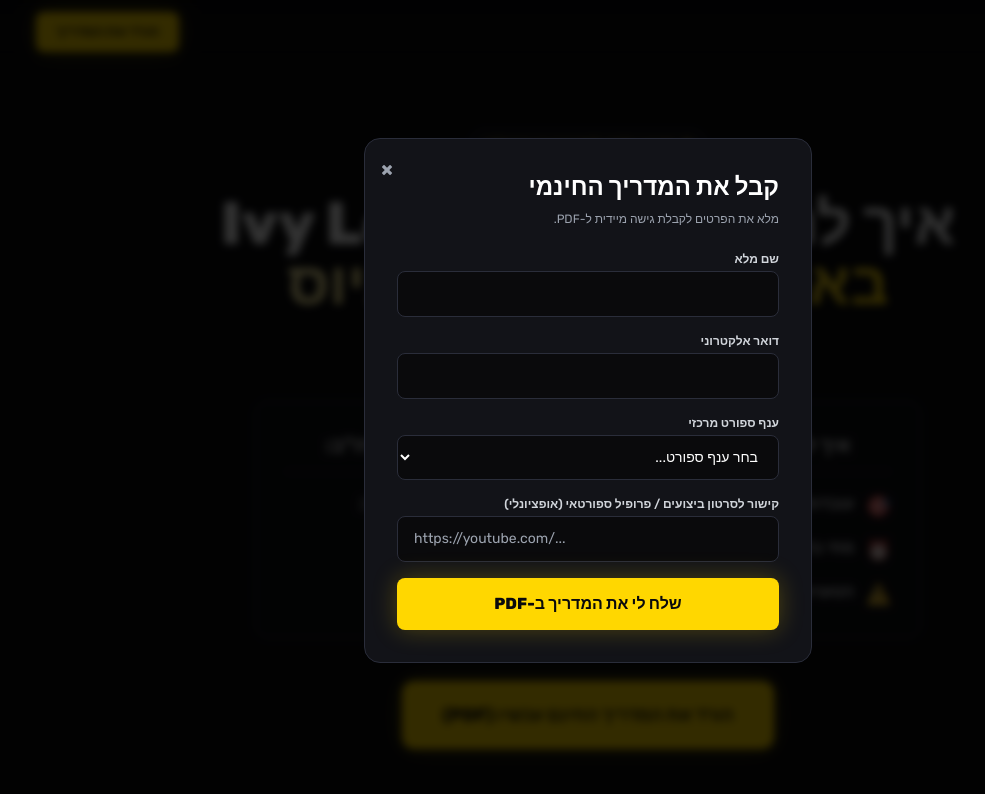
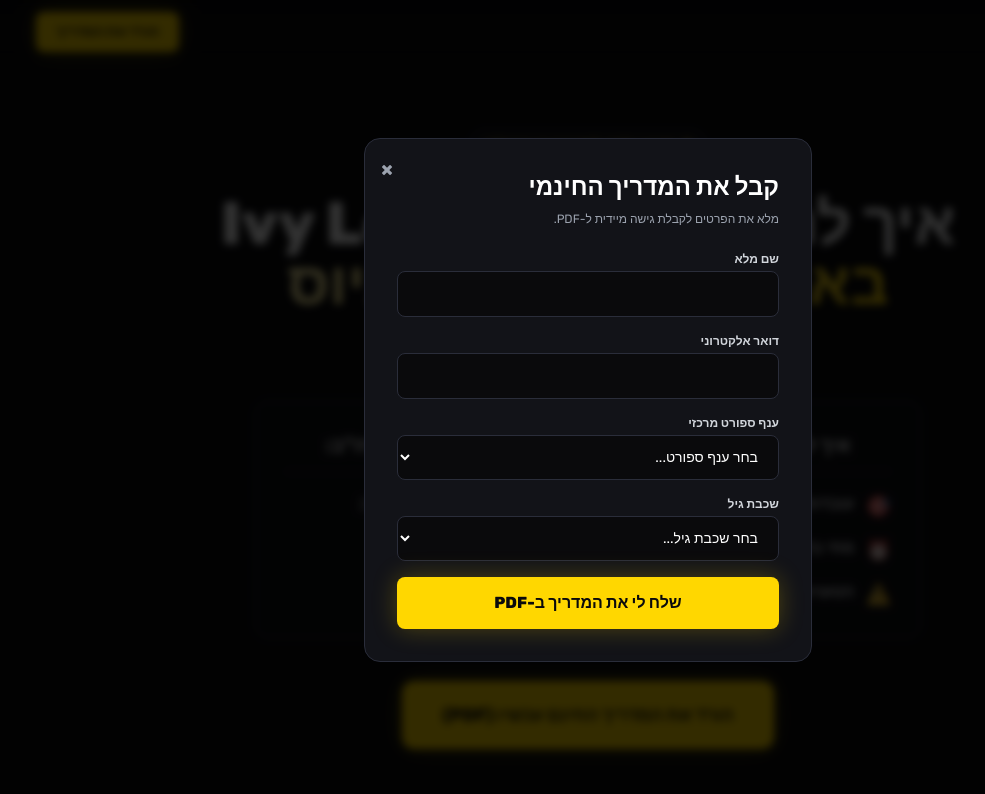
Before and after one commit to EightPillarsConsulting/ivy-recruitment, a plain HTML site: page index.html in a window 1280 px wide. Both pictures are taken after a click on the button "הורד את המדריך". Shown: the top 794 px of the page, without its empty margins (52-1037 px from the left). Drawn offline with nearby package versions, Linux system fonts and the light colour scheme.

```diff
--- a/index.html
+++ b/index.html
@@ -173,8 +173,16 @@
                     </div>
 
                     <div>
-                        <label class="block text-xs font-semibold mb-1 text-gray-300">קישור לסרטון ביצועים / פרופיל ספורטאי (אופציונלי)</label>
-                        <input type="url" id="athleteLink" placeholder="https://youtube.com/..." class="w-full bg-brand-black border border-brand-border rounded-lg px-4 py-3 text-sm text-white focus:outline-none focus:border-brand-gold text-left" dir="ltr">
+                        <label class="block text-xs font-semibold mb-1 text-gray-300">שכבת גיל</label>
+                        <select id="grade" required class="w-full bg-brand-black border border-brand-border rounded-lg px-4 py-3 text-sm text-white focus:outline-none focus:border-brand-gold">
+                            <option value="" disabled selected>בחר שכבת גיל...</option>
+                            <option value="10">כיתה י'</option>
+                            <option value="11">כיתה י"א</option>
+                            <option value="12">כיתה י"ב</option>
+                            <option value="army">צבא</option>
+                            <option value="pre_army">מכינה / שנת שירות</option>
+                            <option value="other">אחר</option>
+                        </select>
                     </div>
 
                     <button type="submit" id="submitBtn" class="w-full bg-brand-gold text-brand-black font-extrabold py-3.5 rounded-lg hover:bg-brand-goldHover transition-all gold-glow mt-4">
@@ -230,19 +238,19 @@
 
             const fullName = document.getElementById('fullName').value;
             const email = document.getElementById('email').value;
-            const athleteLink = document.getElementById('athleteLink').value;
+            const grade = document.getElementById('grade').value;
 
             var _learnq = window._learnq || [];
             _learnq.push(['identify', {
                 '$email': email,
                 '$first_name': fullName,
                 'Sport': sport,
-                'Athlete_Profile_Link': athleteLink
+                'Grade': grade
             }]);
 
             _learnq.push(['track', 'Ivy Recruitment Guide Downloaded', {
                 'Sport': sport,
-                'ProfileLink': athleteLink
+                'Grade': grade
             }]);
 
             document.getElementById('modalStep1').classList.add('hidden');
```
